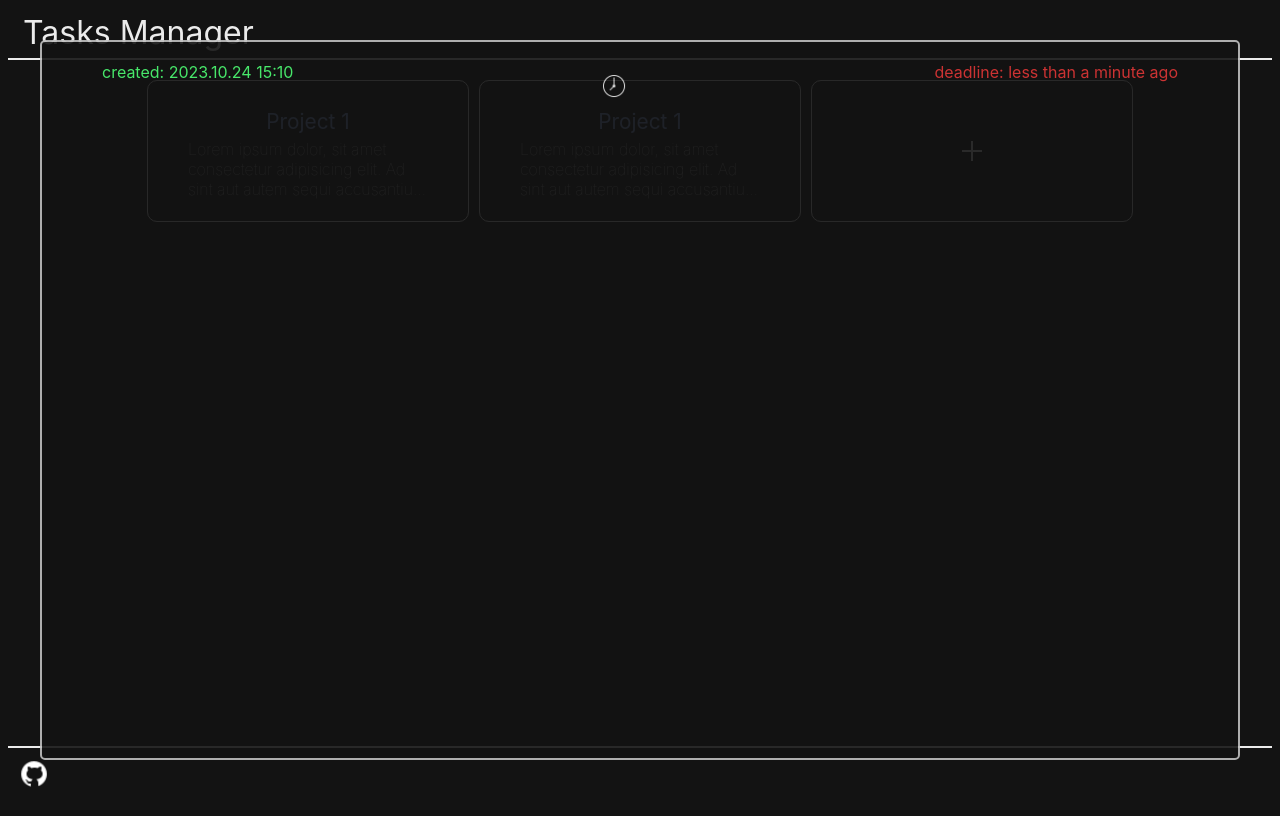
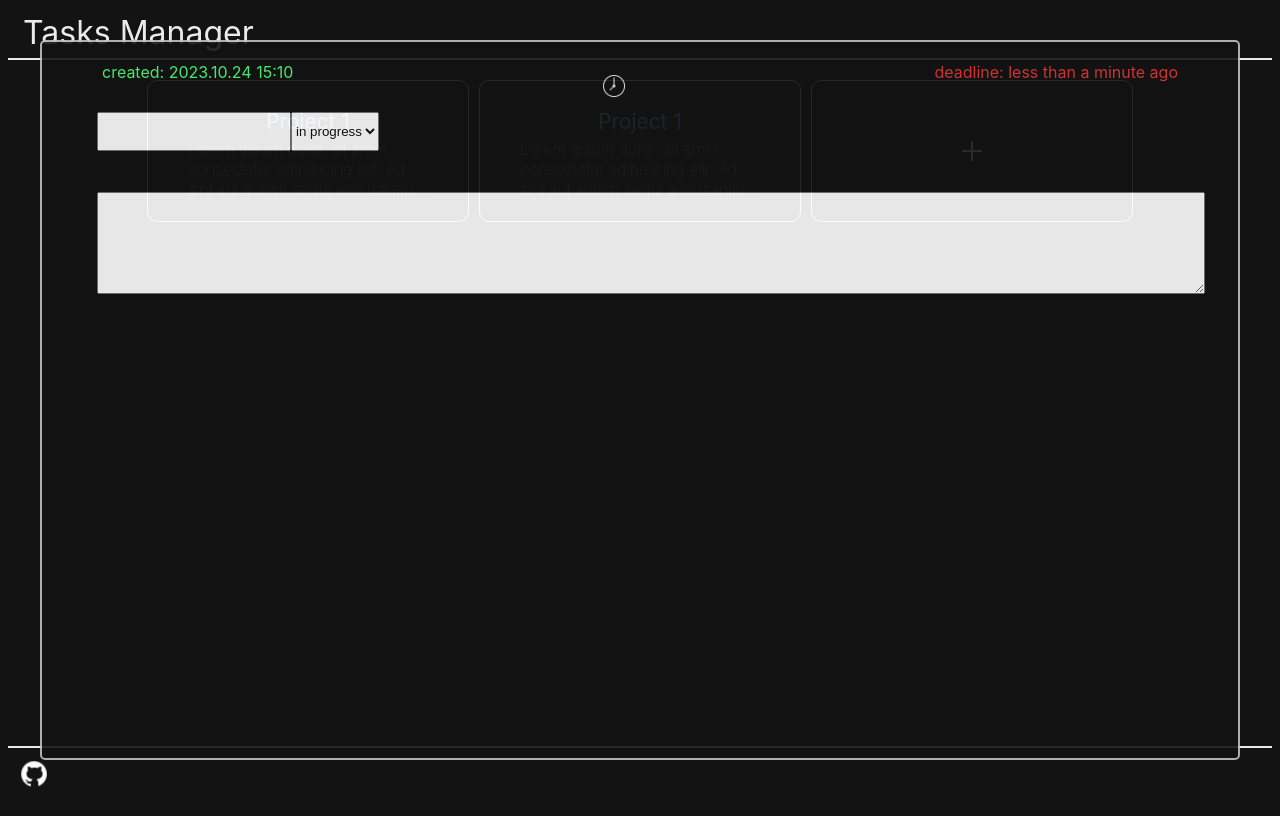
Before and after one commit to Sanvinganza/myTodo, a React (Create React App) app: page / in a window 1280 px wide. Both pictures are taken after a click on the picture 972 px from the left and 151 px from the top of the page. Built offline with nearby package versions, Linux system fonts and the light colour scheme.

Commit message:
update AddProjectModal done style

```diff
--- a/src/global.scss
+++ b/src/global.scss
@@ -214,7 +214,20 @@ figure.rating-container {
     > .title {
       display: flex;
       color: color.$blue;
-      > .status {
+      input.title-field {
+        padding: 2px 5px;
+        font-size: 26px;
+        font-weight: 600;
+        max-width: 180px;
+      }
+      > select.status {
+        display: block;
+        color: color.$black;
+        > option {
+          font-weight: 400;
+        }
+      }
+      > div.status {
         color: color.$orange;
         font-size: 14px;
         padding: 0 5px;
@@ -222,6 +235,11 @@ figure.rating-container {
     }
     > .about {
       color: color.$white;
+      > textarea {
+        width: 100%;
+        height: 80px;
+        padding: 10px;
+      }
     }
     .date-info {
       display: flex;
--- a/src/modals/AddProjectModal.tsx
+++ b/src/modals/AddProjectModal.tsx
@@ -1,8 +1,8 @@
+import { formatDistance, subDays } from "date-fns"
 import { useState } from "react"
 import Modal from "react-modal"
 import "react-calendar/dist/Calendar.css"
 import { getCurrentDate } from "../helpers/getCurrentDate"
-import { formatDistance, subDays } from "date-fns"
 
 export interface IAddProjectModalProps {
   isOpen: boolean
@@ -41,6 +41,16 @@ export function AddProjectModal({ isOpen, setIsOpen }: IAddProjectModalProps) {
               })}
             </div>
           </div>
+          <h1 className="title">
+            <input type="text" className="title-field" />
+            <select className="status">
+              <option className="in-progress">in progress</option>
+              <option className="done">done</option>
+            </select>
+          </h1>
+          <h3 className="about">
+            <textarea />
+          </h3>
         </div>
       </div>
     </Modal>
```
